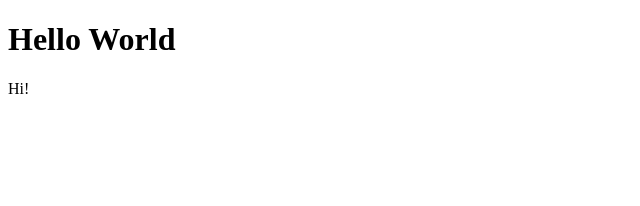
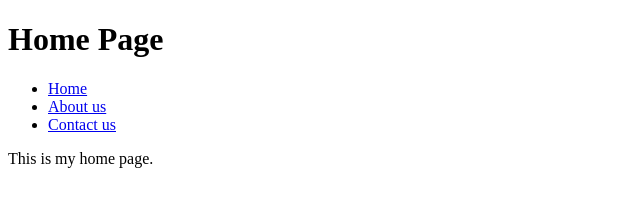
Before and after one commit to johnpbb/pacific-bedbank, a Gatsby site: page / in a window 1280 px wide. Shown: the whole page, without its empty margins (0-640 px from the left). Built offline with nearby package versions, Linux system fonts and the light colour scheme; Gatsby itself is replaced by a stand-in of ours.

Commit message:
updates 3

```diff
--- /dev/null
+++ b/src/components/layout.js
@@ -0,0 +1,22 @@
+import React from "react";
+import {Link} from 'gatsby'
+
+const  Layout = ({ children, pageTitle, pageHeading}) =>{
+    return(
+        <>
+        <title>{pageTitle}</title>
+        <h1>{pageHeading}</h1>
+        <nav>
+            <ul>
+                <li><Link to="/">Home</Link></li>
+                <li><Link to="/about">About us</Link></li>
+                <li><Link to="/contact">Contact us</Link></li>
+            </ul>
+        </nav>
+
+        {children}
+        </>
+    )
+};
+
+export default Layout;
--- a/src/pages/index.js
+++ b/src/pages/index.js
@@ -1,10 +1,13 @@
 import React from "react";
+// import {Link} from 'gatsby'
+import Layout from '../components/layout'
 
 const Homepage = () =>{
-  return <>
-    <h1>Hello World</h1>
-    <p> Hi!</p>
-  </>;
+  return(<Layout pageTitle={"Home"} pageHeading={"Home Page"} >
+  This is my home page.
+</Layout>)
+
+
 };
 
 export default Homepage;
```
Also changed, not shown: src/pages/about.js (+6 -4 lines), src/pages/contact.js (added, +13 -0 lines).
